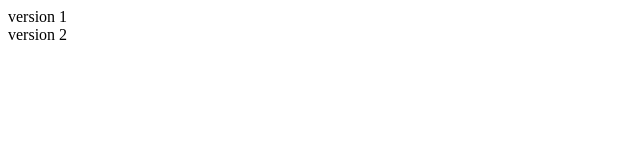
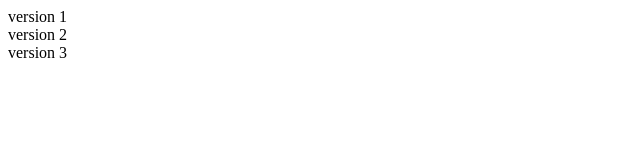
Before and after one commit to not-developer-just-clown/test2, a plain HTML site: page index.html in a window 1280 px wide. Shown: the full height of the page, 0-640 px from the left. Drawn offline with Linux system fonts and the light colour scheme.

Commit message:
version 3

```diff
--- a/index.html
+++ b/index.html
@@ -12,6 +12,7 @@
 
   <div>version 1</div>
   <div>version 2</div>
+  <div>version 3</div>
 
 </body>
 
```
